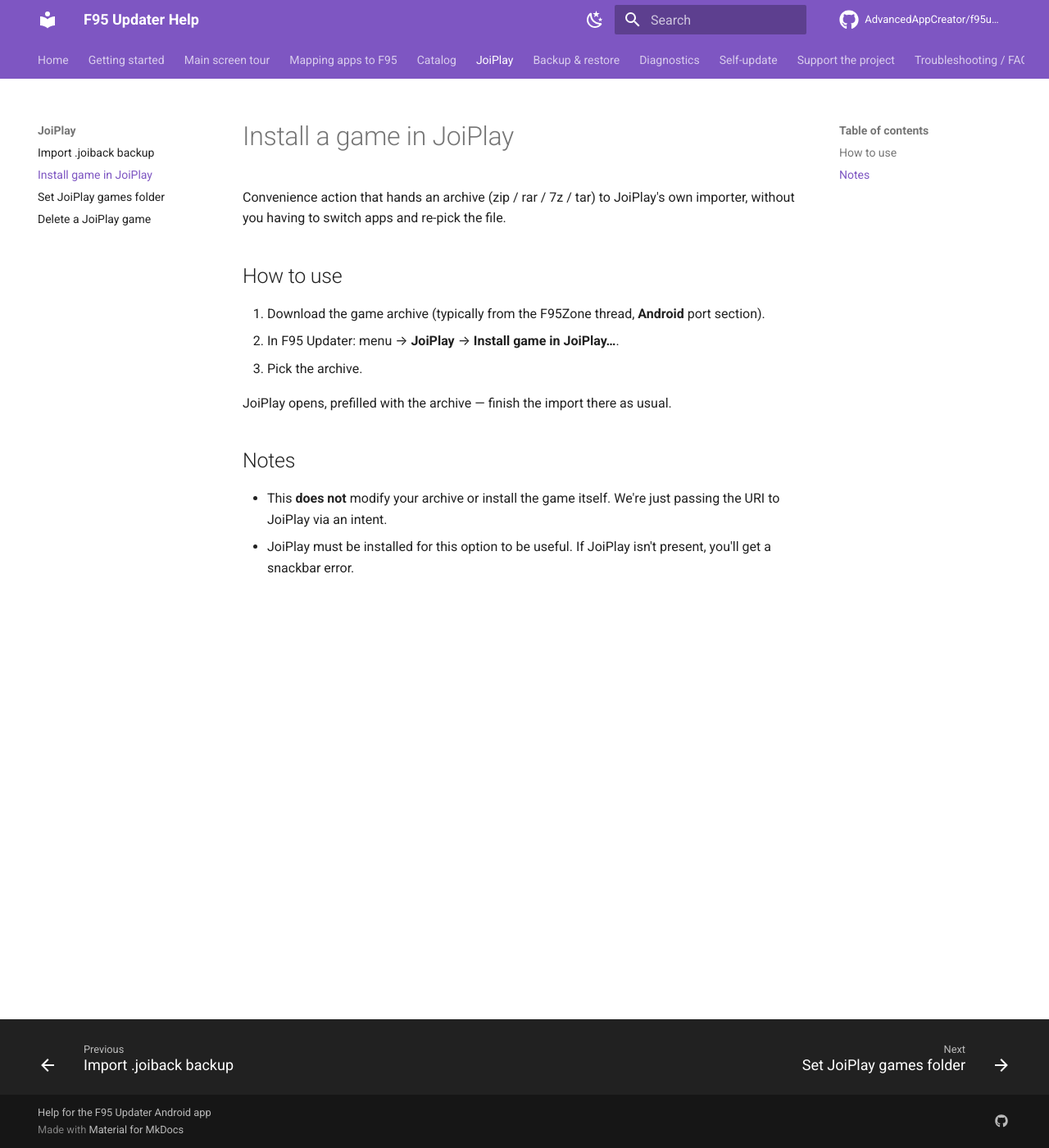
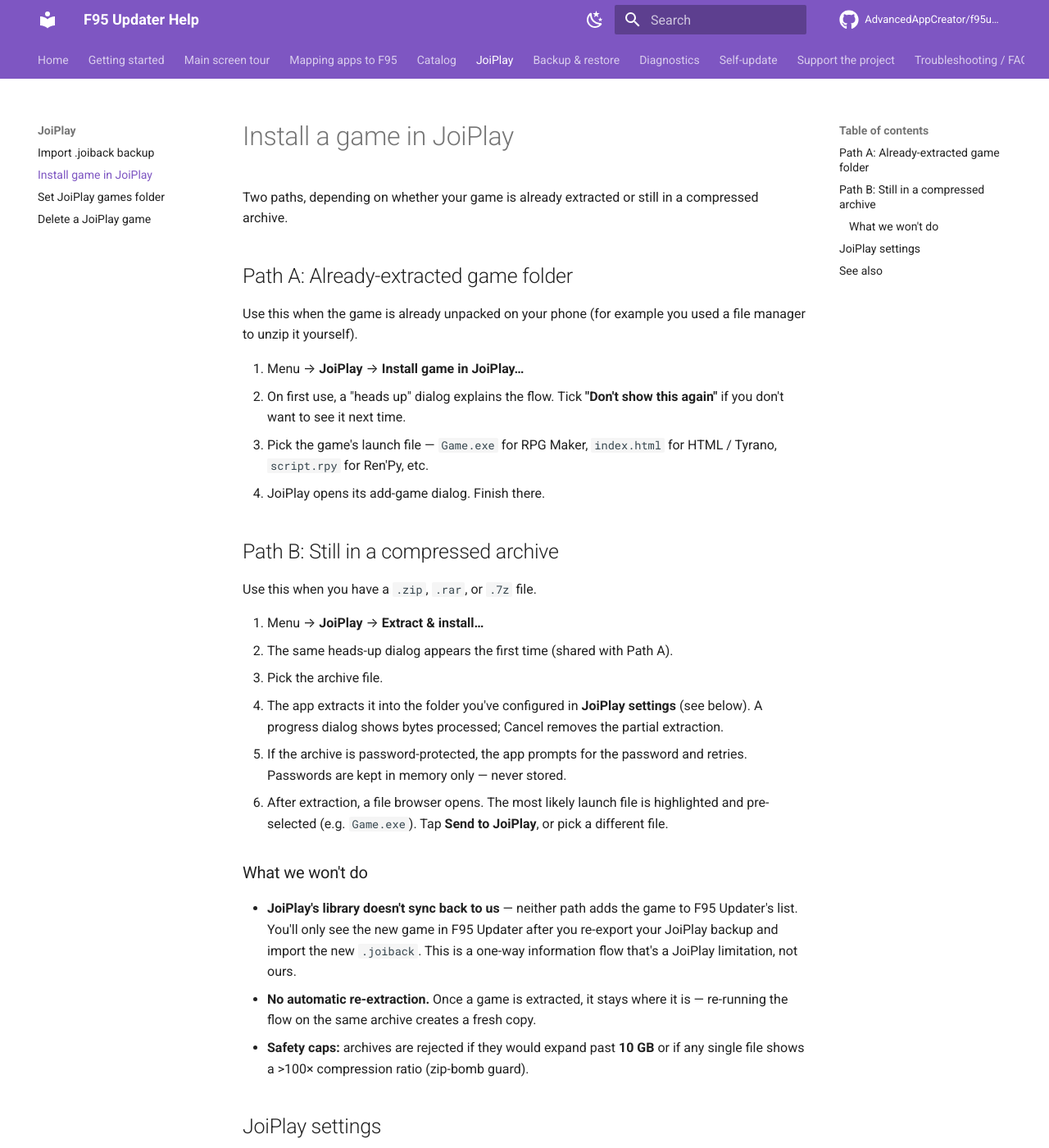
Before and after one commit to AdvancedAppCreator/f95updater-releases, an MkDocs documentation site: the page built from docs/joiplay/install-game.md, in a window 1280 px wide and 1400 px high. Shown: the whole window at 82% size. Built offline with MkDocs 1.6.1 and Material for MkDocs 9.7.7, drawn with Linux system fonts in a browser that asks for light colours; comment, search, counter and statistics services are not loaded; some of the changed text lies outside the part shown.

Commit message:
docs: v0.35.0 — extract & install flow, JoiPlay settings dialog

```diff
--- a/docs/joiplay/install-game.md
+++ b/docs/joiplay/install-game.md
@@ -1,26 +1,67 @@
 ---
 title: Install a game in JoiPlay
-last_updated: 2026-05-18
+last_updated: 2026-05-19
 ---
 
 # Install a game in JoiPlay
 
-Convenience action that hands an archive (zip / rar / 7z / tar) to JoiPlay's
-own importer, without you having to switch apps and re-pick the file.
+Two paths, depending on whether your game is already extracted or still in a
+compressed archive.
 
-## How to use
+## Path A: Already-extracted game folder
 
-1. Download the game archive (typically from the F95Zone thread, **Android**
-   port section).
-2. In F95 Updater: menu → **JoiPlay** → **Install game in JoiPlay…**.
-3. Pick the archive.
+Use this when the game is already unpacked on your phone (for example you used
+a file manager to unzip it yourself).
 
-JoiPlay opens, prefilled with the archive — finish the import there as
-usual.
+1. Menu → **JoiPlay** → **Install game in JoiPlay…**
+2. On first use, a "heads up" dialog explains the flow. Tick **"Don't show this
+   again"** if you don't want to see it next time.
+3. Pick the game's launch file — `Game.exe` for RPG Maker, `index.html` for
+   HTML / Tyrano, `script.rpy` for Ren'Py, etc.
+4. JoiPlay opens its add-game dialog. Finish there.
 
-## Notes
+## Path B: Still in a compressed archive
 
-- This **does not** modify your archive or install the game itself. We're
-  just passing the URI to JoiPlay via an intent.
-- JoiPlay must be installed for this option to be useful. If JoiPlay isn't
-  present, you'll get a snackbar error.
+Use this when you have a `.zip`, `.rar`, or `.7z` file.
+
+1. Menu → **JoiPlay** → **Extract & install…**
+2. The same heads-up dialog appears the first time (shared with Path A).
+3. Pick the archive file.
+4. The app extracts it into the folder you've configured in **JoiPlay
+   settings** (see below). A progress dialog shows bytes processed; Cancel
+   removes the partial extraction.
+5. If the archive is password-protected, the app prompts for the password and
+   retries. Passwords are kept in memory only — never stored.
+6. After extraction, a file browser opens. The most likely launch file is
+   highlighted and pre-selected (e.g. `Game.exe`). Tap **Send to JoiPlay**, or
+   pick a different file.
+
+### What we won't do
+
+- **JoiPlay's library doesn't sync back to us** — neither path adds the game to
+  F95 Updater's list. You'll only see the new game in F95 Updater after you
+  re-export your JoiPlay backup and import the new `.joiback`. This is a
+  one-way information flow that's a JoiPlay limitation, not ours.
+- **No automatic re-extraction.** Once a game is extracted, it stays where it
+  is — re-running the flow on the same archive creates a fresh copy.
+- **Safety caps:** archives are rejected if they would expand past **10 GB** or
+  if any single file shows a >100× compression ratio (zip-bomb guard).
+
+## JoiPlay settings
+
+Menu → **JoiPlay** → **JoiPlay settings…** controls three things:
+
+| Setting | What it does |
+|---|---|
+| **Source folder** | Where the file picker opens when you pick an archive. Leave unset to start at Android's default. |
+| **Destination folder** | Where extracted games are saved. Each archive gets its own subfolder. Required for the **Extract & install** flow. |
+| **Storage strategy** | **SAF** (recommended): writes go through the Storage Access Framework using the folders above. **Full storage** (faster): requires Android's "All files access" permission. **Ask each time**: prompts for a destination on each extraction. |
+
+Both folder pickers grant the app a persistent SAF tree URI; you only need to
+set them once per install.
+
+## See also
+
+- [Import .joiback backup](import-backup.md) — how the game eventually shows
+  up in F95 Updater.
+- [Delete a JoiPlay game](delete-game.md).
```
Also changed, not shown: docs/changelog.md (+20 -1 lines).
